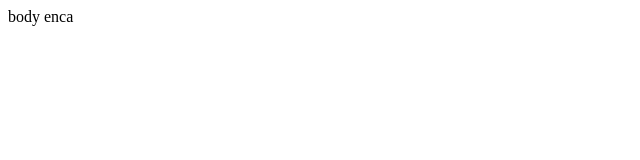
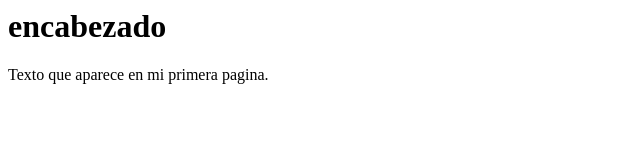
Before and after one commit to eduardo1950/eduardo1950.github.io, a plain HTML site: page index.html in a window 1280 px wide. Shown: the whole page, without its empty margins (0-640 px from the left). Drawn offline with Linux system fonts and the light colour scheme.

Commit message:
Primera version de mi pagina

```diff
--- a/index.html
+++ b/index.html
@@ -1,11 +1,6 @@
-<!DOCTYPE html>
 <html>
-<head>
-	<el encabezado de mi pagina>
-</head>
-
-
-<un texto que aparece en mi pagina>
-</html>
-body
-enca
+      <body>
+      	<h1>encabezado</h1>
+          Texto que aparece en mi primera pagina.
+      </body>
+      </html>
```
